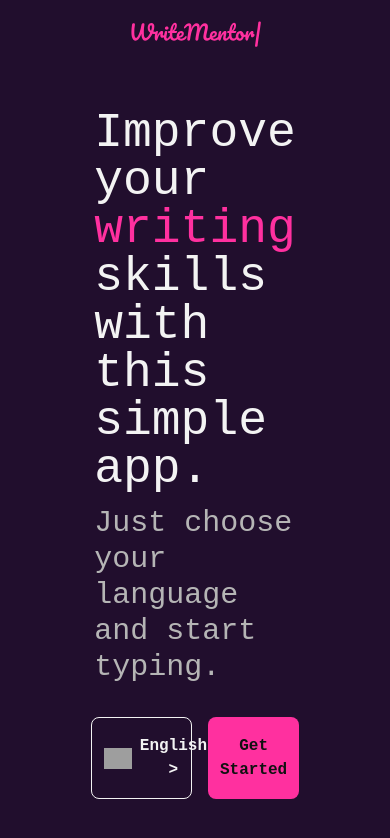
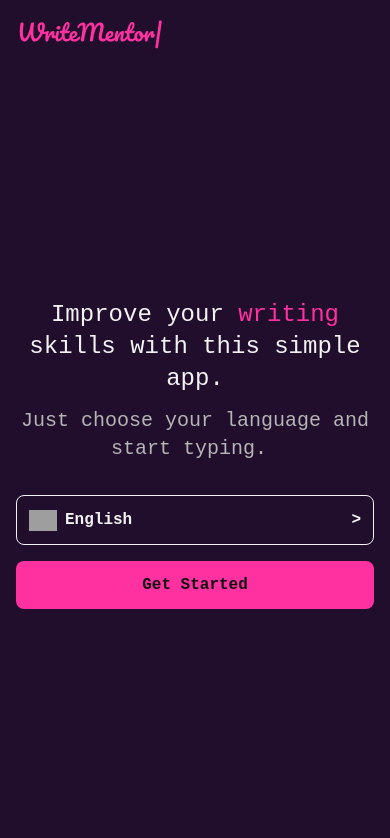
Before and after one commit to F3azy/WriteMentor, a React (Vite) app: page / in a window 390 px wide. Shown: the top 838 px of the page. Built offline with nearby package versions, Linux system fonts and the light colour scheme; grey boxes are pictures that could not be loaded.

Commit message:
added responsivness

```diff
--- a/src/App.tsx
+++ b/src/App.tsx
@@ -17,12 +17,13 @@ function App() {
   };
   return (
     <div className="w-screen min-h-screen flex flex-col">
-      <header className="w-screen px-32">
+      <header className="w-screen px-4 lg:px-32">
         <Navbar />
       </header>
       <main
-        className="px-32 py-8
-      flex-1 flex flex-col justify-center"
+        className="px-4 md:px-10 lg:px-32
+        py-4 md:py-6 lg:py-8
+        flex-1 flex flex-col justify-center"
       >
         {!showWrite ? (
           <HeroPage started={started} onStart={handleStart} />
--- a/src/components/Button.tsx
+++ b/src/components/Button.tsx
@@ -19,7 +19,7 @@ export default function Button({
       onClick={onClick}
       disabled={disabled}
       className={`
-        py-4 px-3 rounded-lg font-bold
+        py-3 sm:py-4 px-3 rounded-lg font-bold
         text-black bg-accent
         cursor-pointer
         hover:bg-accent/80
--- a/src/components/HeroPage.tsx
+++ b/src/components/HeroPage.tsx
@@ -13,7 +13,7 @@ const HeroPage = ({ started, onStart }: Props) => {
       className={`flex flex-col items-center gap-y-8 transition-all duration-500 ease-in-out ${started ? "-translate-y-10 opacity-0" : "translate-y-0 opacity-100"}`}
     >
       <HeroText />
-      <div className="flex gap-4">
+      <div className="flex flex-col lg:flex-row gap-4 w-full lg:w-auto">
         <LanguagePicker />
         <Button onClick={onStart}>Get Started</Button>
       </div>
--- a/src/components/HeroText.tsx
+++ b/src/components/HeroText.tsx
@@ -1,11 +1,11 @@
 const HeroText = () => {
   return (
     <div className="flex flex-col items-center gap-y-3">
-      <p className="text-white text-5xl">
+      <p className="text-white text-2xl text-center lg:text-5xl">
         Improve your <span className="text-accent">writing</span> skills with
         this simple app.
       </p>
-      <p className="text-gray text-3xl">Just choose your language and start typing.<span className="cursor">|</span></p>
+      <p className="text-gray text-xl text-center lg:text-3xl">Just choose your language and start typing.<span className="cursor">|</span></p>
     </div>
   );
 };
--- a/src/components/LanguagePicker.tsx
+++ b/src/components/LanguagePicker.tsx
@@ -36,28 +36,62 @@ const LanguagePicker = () => {
       <button
         type="button"
         onClick={() => setOpen((prev) => !prev)}
-        className="px-3 py-4 flex items-center gap-x-2 text-white font-bold border border-white rounded-lg cursor-pointer"
+        className="
+        w-full sm:w-auto
+        py-3 sm:py-4 px-3
+        flex items-center justify-between gap-x-2
+        text-white font-bold border
+        border-white rounded-lg
+        cursor-pointer
+        "
       >
+        <div className="flex items-center gap-x-2 ">
           <img width={28} src={selected.flag} alt={selected.label} />
-        {selected.label} {">"}
+          {selected.label}
+        </div>
+        <span
+          className={`transition-transform duration-200 ${open ? "rotate-90" : "rotate-0"}`}
+        >
+          {">"}
+        </span>
       </button>
 
       {/* Dropdown */}
-      {open && (
-        <div className="absolute mt-2 w-full bg-black border border-white rounded-lg max-h-50 overflow-y-auto custom-scrollbar z-50">
+      <div
+        className={`
+        absolute
+        mt-2
+        w-full max-h-60
+        bg-black
+        border border-white rounded-lg
+        overflow-y-auto custom-scrollbar
+        z-50
+        origin-top transition-all duration-300 ease-out
+        ${
+          open
+            ? "opacity-100 scale-y-100 translate-y-0 pointer-events-auto"
+            : "opacity-0 scale-y-95 -translate-y-2 pointer-events-none"
+        }
+        `}
+      >
         {languages.map((lang) => (
           <button
             type="button"
             key={lang.code}
             onClick={() => handleSelect(lang)}
-              className="flex w-full gap-x-2 px-3 py-4 hover:bg-white/10 cursor-pointer text-white"
+            className="
+              w-full
+              flex gap-x-2
+              px-3 py-4
+              hover:bg-white/10
+              cursor-pointer
+              text-white"
           >
             <img width={22} src={lang.flag} alt={lang.label} />
             {lang.label}
           </button>
         ))}
       </div>
-      )}
     </div>
   );
 };
--- a/src/components/Navbar.tsx
+++ b/src/components/Navbar.tsx
@@ -3,7 +3,7 @@ import { logoFull } from "../assets";
 const Navbar = () => {
   return (
     <nav className="w-full flex h-16 py-3">
-      <img src={logoFull} />
+      <img src={logoFull} className="h-full max-w-45 sm:max-w-none" alt="logo"/>
     </nav>
   );
 };
--- a/src/components/WriteArea.tsx
+++ b/src/components/WriteArea.tsx
@@ -9,8 +9,8 @@ type WriteAreaProps = {
 
 const WriteArea = ({ text, loading, value, onChange }: WriteAreaProps) => {
   return (
-    <div className="relative flex-1 bg-secondary rounded-lg font-mono text-2xl">
-      <div className="absolute inset-0 p-4 leading-relaxed select-none whitespace-pre-wrap">
+    <div className="relative flex-1 bg-secondary rounded-lg font-mono text-lg sm:text-xl lg:text-2xl">
+      <div className="absolute inset-0 p-4 leading-relaxed select-none whitespace-pre-wrap text-lg sm:text-xl lg:text-2xl">
         {loading ? (
           <p className="text-black">Loading...</p>
         ) : (
@@ -53,8 +53,8 @@ const WriteArea = ({ text, loading, value, onChange }: WriteAreaProps) => {
           caret-black
           resize-none
           outline-none
-          font-mono text-2xl leading-relaxed
-
+          font-mono leading-relaxed
+          text-lg sm:text-xl lg:text-2xl
 
           selection:bg-transparent
           selection:text-transparent
--- a/src/components/WritePage.tsx
+++ b/src/components/WritePage.tsx
@@ -25,17 +25,17 @@ export default function WritePage() {
   return (
     <div
       className={`
-        flex flex-1 flex-col gap-y-8
+        flex flex-1 flex-col gap-y-5 lg:gap-y-8
         transition-all duration-500 ease-out
         ${visible ? "opacity-100 translate-x-0" : "opacity-0 translate-x-6"}
       `}
     >
-      <div className="flex gap-x-4">
+      <div className="flex flex-col sm:flex-row gap-3 lg:gap-x-4">
         <LanguagePicker />
-        <Button className="tracking-wider" onClick={changeText}>
+        <Button className="tracking-wider flex-1 sm:flex-none" onClick={changeText}>
           Change Text
         </Button>
-        <Button className="tracking-wider" onClick={clearValue}>
+        <Button className="tracking-wider flex-1 sm:flex-none" onClick={clearValue}>
           Clear
         </Button>
       </div>
```
Lines whose indentation alone changed are shown as unchanged.
